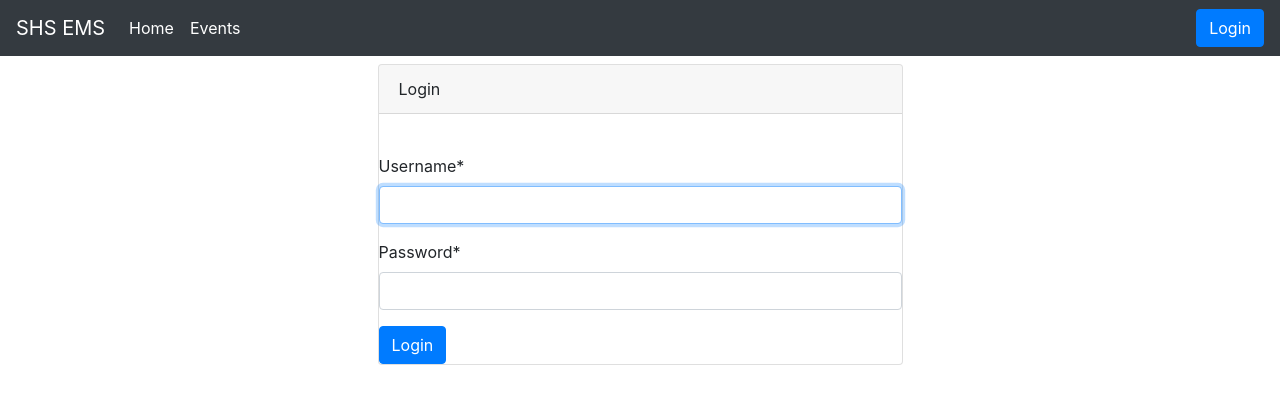
After one commit to Eddiiee/ems_proj, a Django app: page /users/login/ in a window 1280 px wide. The commit adds this page. Shown: the top 404 px of the page. Run offline with Django 3.2, Linux system fonts and the light colour scheme; some libraries are stand-ins or nearby versions.

Commit message:
implemented EventDetail,Login,Logout+Bootstrap

```diff
--- a/ems_proj/settings.py
+++ b/ems_proj/settings.py
@@ -37,6 +37,7 @@ INSTALLED_APPS = [
     'django.contrib.sessions',
     'django.contrib.messages',
     'django.contrib.staticfiles',
+    'crispy_forms',
     'events'
 ]
 
@@ -119,3 +120,7 @@ USE_TZ = True
 # https://docs.djangoproject.com/en/2.0/howto/static-files/
 
 STATIC_URL = '/static/'
+LOGIN_REDIRECT_URL = "home"
+LOGOUT_REDIRECT_URL = "home"
+
+CRISPY_TEMPLATE_PACK = "bootstrap4"
--- a/ems_proj/urls.py
+++ b/ems_proj/urls.py
@@ -18,5 +18,6 @@ from django.urls import path, include
 
 urlpatterns = [
     path('admin/', admin.site.urls),
+    path('users/', include("django.contrib.auth.urls")),
     path('', include("events.urls"))
 ]
--- a/events/urls.py
+++ b/events/urls.py
@@ -1,8 +1,11 @@
 from django.urls import path
 
-from .views import HomePageView
+from .views import HomePageView , EventListView , EventDetailView
 
 urlpatterns = [
-    path("", EventListView.as_view()),
-     path("events/", EventListView.as_view())
+    path("", HomePageView.as_view(), name="home"),
+    path("events/", EventListView.as_view(),
+        name="event_list"),
+    path("events/<int:pk>/", EventDetailView.as_view(),
+        name="event_detail")
 ]
--- /dev/null
+++ b/templates/base.html
@@ -0,0 +1,72 @@
+<!doctype html>
+<html lang="en">
+  <head>
+    <!-- Required meta tags -->
+    <meta charset="utf-8">
+    <meta name="viewport" content="width=device-width, initial-scale=1, shrink-to-fit=no">
+
+    <!-- Bootstrap CSS -->
+    <link rel="stylesheet" href="https://stackpath.bootstrapcdn.com/bootstrap/4.1.3/css/bootstrap.min.css" integrity="sha384-MCw98/SFnGE8fJT3GXwEOngsV7Zt27NXFoaoApmYm81iuXoPkFOJwJ8ERdknLPMO" crossorigin="anonymous">
+
+
+    <title> {% block title %}
+        {% endblock %}</title>
+  </head>
+  <body>
+        <nav class="navbar navbar-expand-lg navbar-dark bg-dark">
+                <a class="navbar-brand" href="#">SHS EMS</a>
+                <button class="navbar-toggler" type="button" data-toggle="collapse" data-target="#navbarSupportedContent" aria-controls="navbarSupportedContent" aria-expanded="false" aria-label="Toggle navigation">
+                  <span class="navbar-toggler-icon"></span>
+                </button>
+
+                <div class="collapse navbar-collapse" id="navbarSupportedContent">
+                  <ul class="navbar-nav mr-auto">
+                    <li class="nav-item active">
+                      <a class="nav-link" href="{% url 'home' %}"<span class="sr-only">Home</span></a>
+                    </li>
+                    <li class="nav-item active">
+                      <a class="nav-link" href="{% url 'event_list' %}">Events</a>
+                    </li>
+                   <!-- <li class="nav-item">
+                      <a class="nav-link disabled" href="#">Disabled</a>
+                    </li> -->
+                  </ul>
+                  {% if user.is_authenticated %}
+                  <div class="btn-group">
+                        <button type="button" class="btn btn-secondary dropdown-toggle" data-toggle="dropdown" aria-haspopup="true" aria-expanded="false">
+                          {{ user.username }}
+                        </button>
+                        <div class="dropdown-menu dropdown-menu-right">
+
+                          <a href="{% url 'logout' %}">
+                              <button class="dropdown-item" type ="button">Logout</button>
+                          </a>
+                        </div>
+                      </div>
+
+                      {% else %}
+                          <a href ="{% url 'login' %}">
+                          <button type="button"
+                          class="btn btn-primary">
+                          Login
+                         </button>
+
+                     </a>
+
+
+                  {% endif %}
+                </div>
+              </nav>
+    <div class ="container">
+        {% block content %}
+        {% endblock %}</title>
+    </div>
+
+
+    <!-- Optional JavaScript -->
+    <!-- jQuery first, then Popper.js, then Bootstrap JS -->
+    <script src="https://code.jquery.com/jquery-3.3.1.slim.min.js" integrity="sha384-q8i/X+965DzO0rT7abK41JStQIAqVgRVzpbzo5smXKp4YfRvH+8abtTE1Pi6jizo" crossorigin="anonymous"></script>
+    <script src="https://cdnjs.cloudflare.com/ajax/libs/popper.js/1.14.3/umd/popper.min.js" integrity="sha384-ZMP7rVo3mIykV+2+9J3UJ46jBk0WLaUAdn689aCwoqbBJiSnjAK/l8WvCWPIPm49" crossorigin="anonymous"></script>
+    <script src="https://stackpath.bootstrapcdn.com/bootstrap/4.1.3/js/bootstrap.min.js" integrity="sha384-ChfqqxuZUCnJSK3+MXmPNIyE6ZbWh2IMqE241rYiqJxyMiZ6OW/JmZQ5stwEULTy" crossorigin="anonymous"></script>
+  </body>
+</html>
--- /dev/null
+++ b/templates/registration/login.html
@@ -0,0 +1,27 @@
+{% extends 'base.html'%}
+{% load crispy_forms_tags %}
+
+
+{% block title %}
+Login
+{% endblock %}
+
+{% block content %}
+<div class="col-md-6 mx-auto">
+<div class="card mt-2">
+        <div class="card-header">
+        Login
+        </div>
+        <div class="card-body">
+        </div>
+      <form method="post" action="">
+   {% csrf_token %}
+    {{ form | crispy }}
+   <button type="submit"class="btn btn-primary">
+        Login
+      </button>
+    </form>
+</div>
+</div>
+
+{% endblock %}
```
Also changed, not shown: events/views.py (+6 -1 lines), templates/event_detail.html (added, +35 -0 lines), templates/event_list.html (+28 -5 lines), templates/home.html (+8 -1 lines), db.sqlite3.
